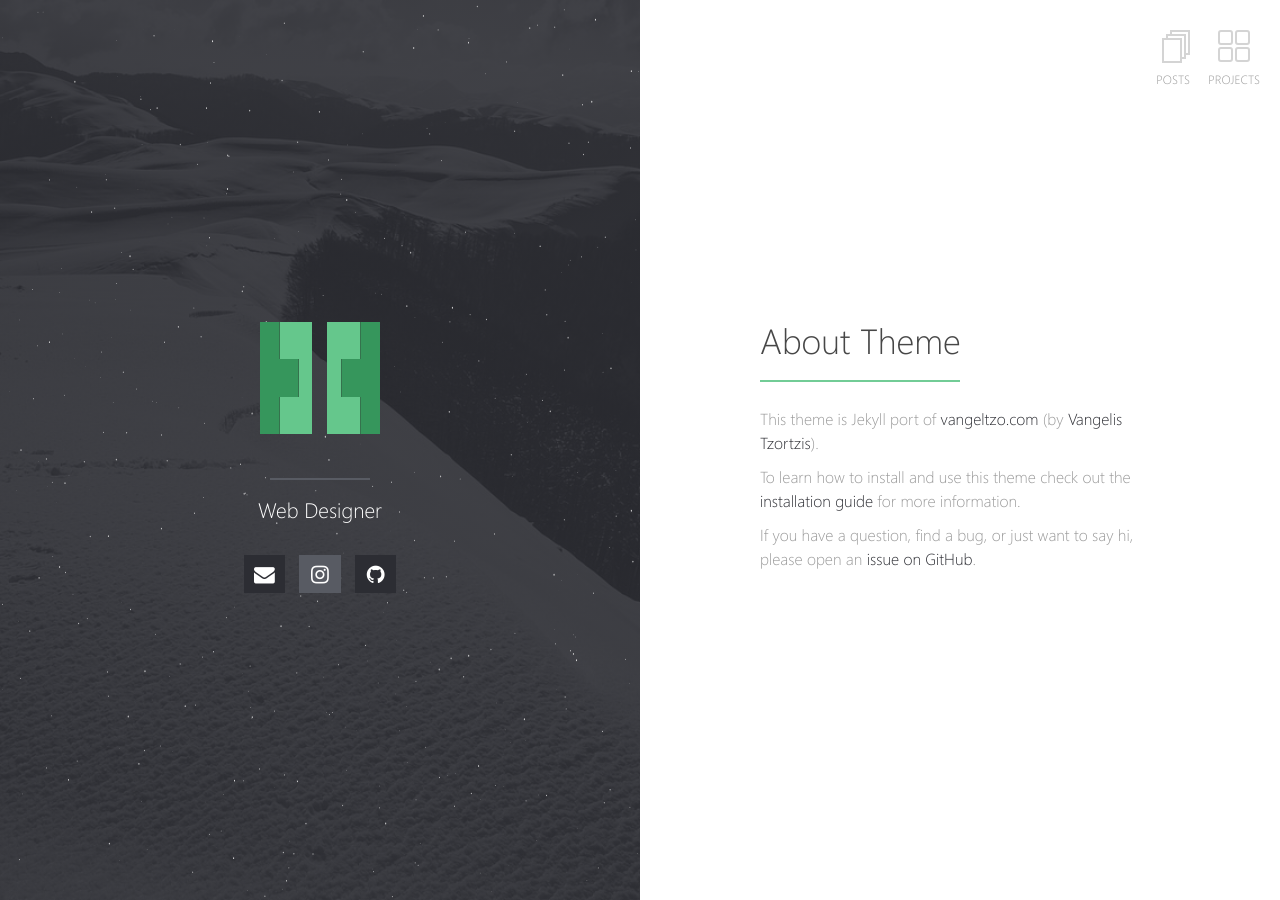
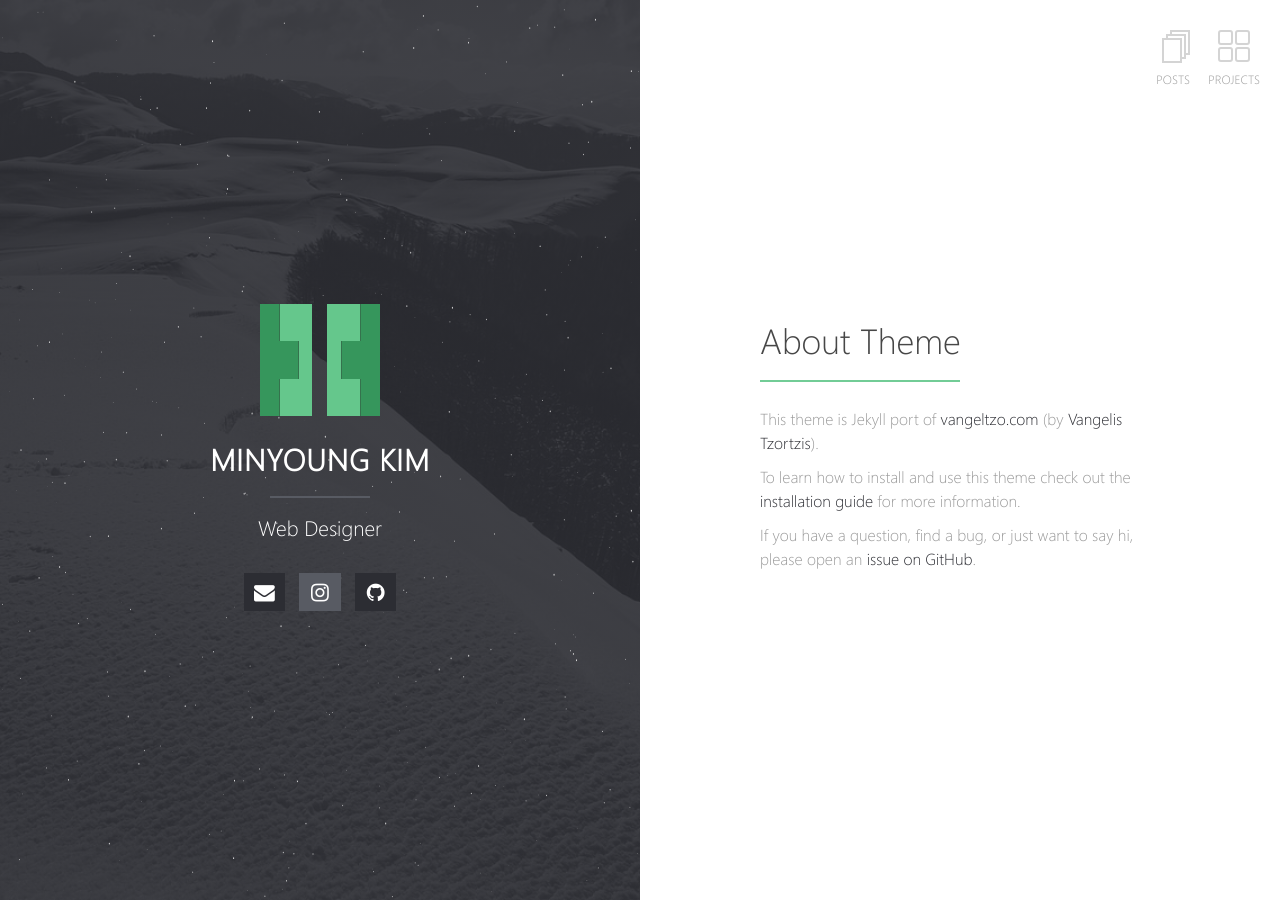
Before and after one commit to mykimdesign/mykimdesign.github.io, a Jekyll site: the page built from index.md, in a window 1280 px wide. Built offline with Jekyll 4.4.1, drawn with Linux system fonts in a browser that asks for light colours; our own code applies the rules of GitHub Pages for plain Markdown files.

Commit message:
Modify title

```diff
--- a/_config.yml
+++ b/_config.yml
@@ -1,6 +1,6 @@
 # Site
-title: Halve
-description: Stylish, Two-Column Jekyll Theme
+title: MinYoung Kim
+description: Web Designer
 url: https://taylantatli.github.io/Halve
 logo: halve.png                                       # Site logo
 locale: en_US
--- a/_layouts/home.html
+++ b/_layouts/home.html
@@ -12,12 +12,10 @@ layout: compress
       <div class="main-info">
         <a href="{{ site.url }}" class="logo"><img src="{{ site.url }}/images/{{ site.logo }}"></a>
         <h1>
-
-          <!-- {{ site.title }} -->
+          {{ site.title }}
         </h1>
         <h2>
-            Web Designer
-          <!-- {{ site.description }} -->
+          {{ site.description }}
         </h2>
         {% include social-links.html %}
       </div>
```
